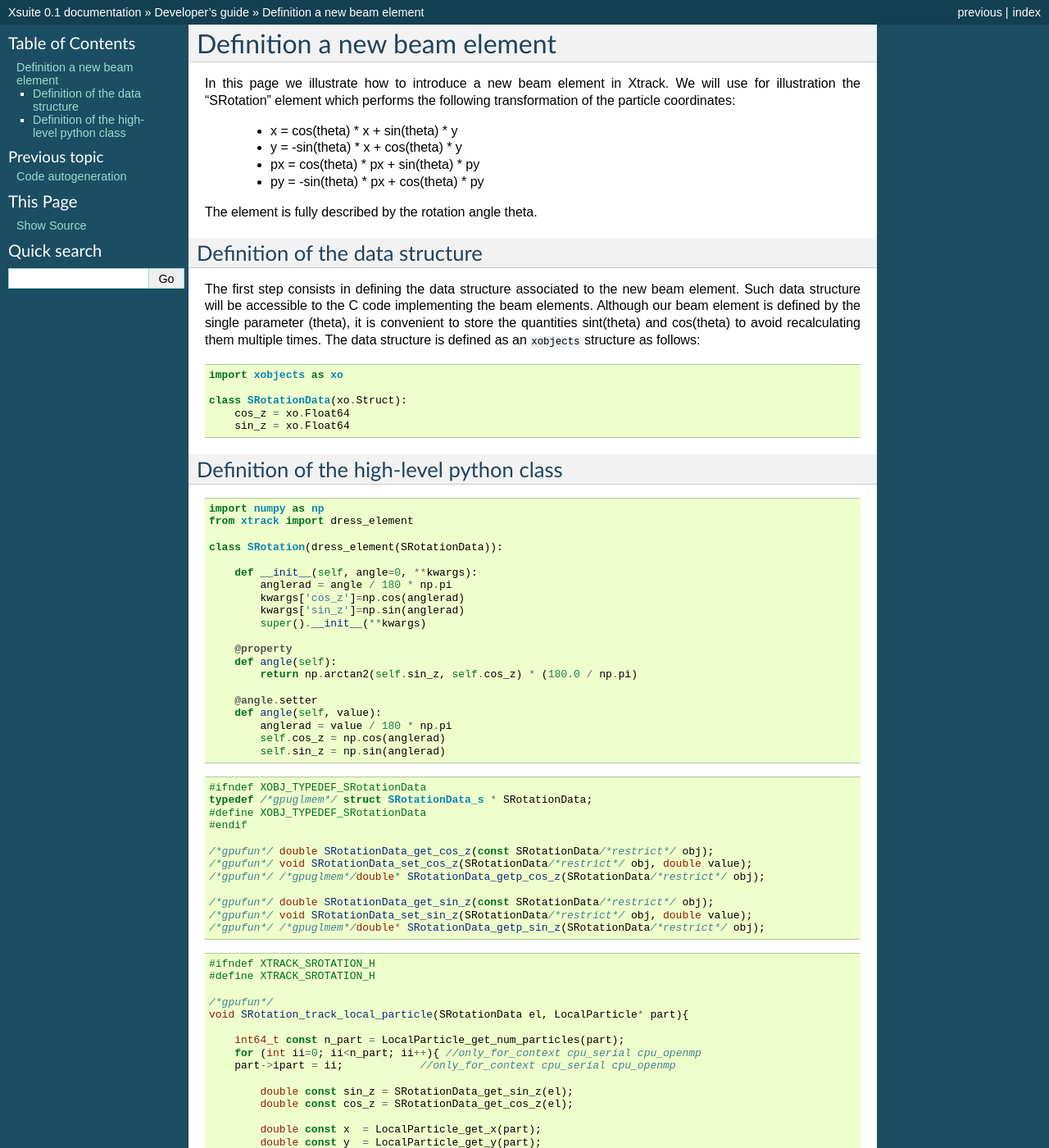
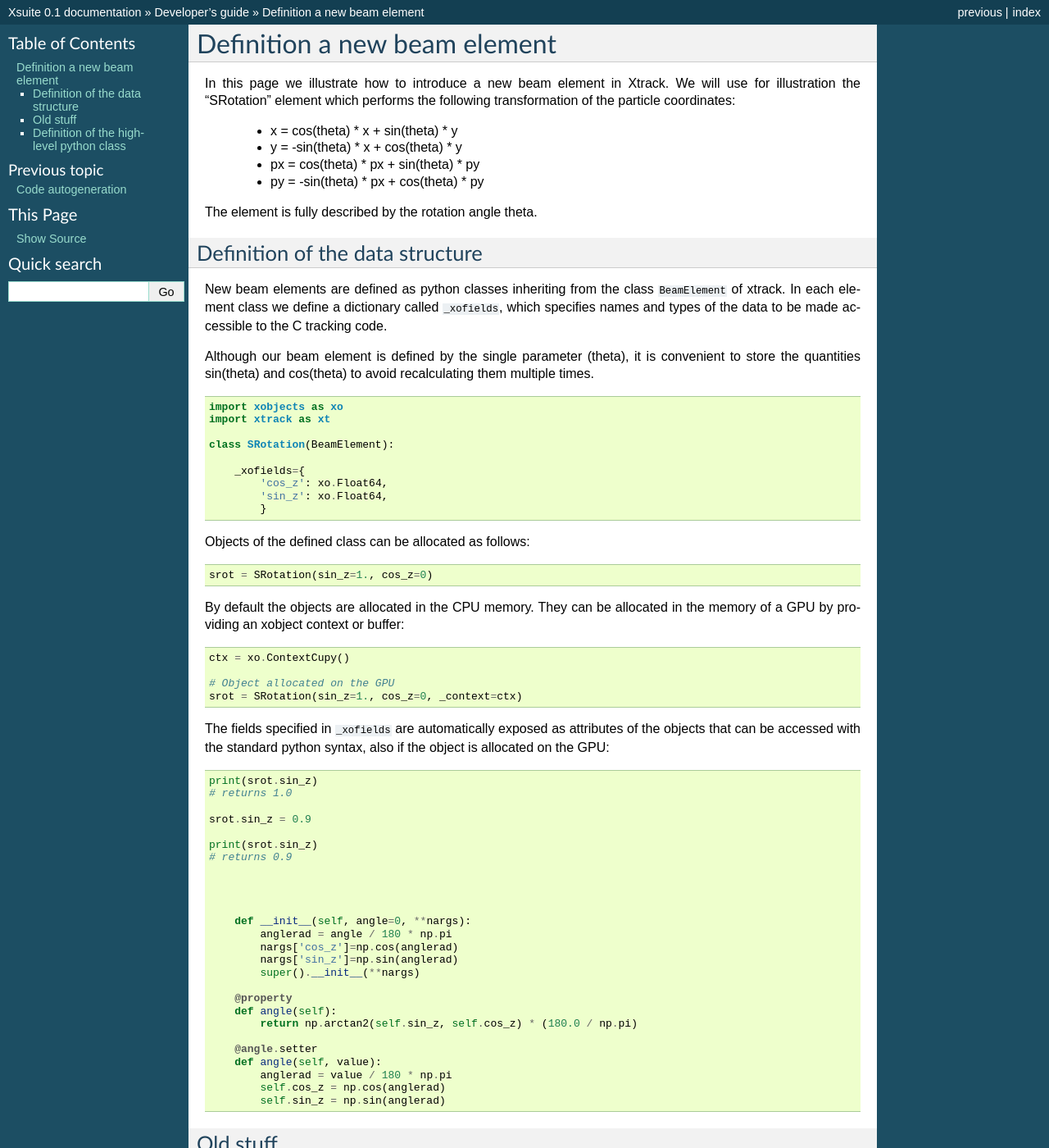
Before and after one commit to xsuite/xsuite, a Sphinx documentation site: the page built from docs/newbeamelement.rst, in a window 1280 px wide and 1400 px high. Shown: the whole window at 82% size. Built offline with Sphinx 7.4.7, drawn with Linux system fonts in a browser that asks for light colours; some of the changed text lies outside the part shown.

Commit message:
Quick push

```diff
--- a/docs/newbeamelement.rst
+++ b/docs/newbeamelement.rst
@@ -16,6 +16,74 @@ The element is fully described by the rotation angle theta.
 Definition of the data structure
 ================================
 
+New beam elements are defined as python classes inheriting from the class ``BeamElement`` of xtrack.
+In each element class we define a dictionary called ``_xofields``, which specifies names and types of the data to be made accessible to the C tracking code.
+
+Although our beam element is defined by the single parameter (theta), it is convenient to store the quantities sin(theta) and cos(theta) to avoid recalculating them multiple times.
+
+.. code-block:: python
+
+    import xobjects as xo
+    import xtrack as xt
+
+    class SRotation(BeamElement):
+
+        _xofields={
+            'cos_z': xo.Float64,
+            'sin_z': xo.Float64,
+            }
+
+Objects of the defined class can be allocated as follows:
+
+.. code-block:: python
+
+    srot = SRotation(sin_z=1., cos_z=0)
+
+By default the objects are allocated in the CPU memory. They can be allocated in the memory of a GPU by providing an xobject context or buffer:
+
+.. code-block:: python
+
+    ctx = xo.ContextCupy()
+
+    # Object allocated on the GPU
+    srot = SRotation(sin_z=1., cos_z=0, _context=ctx)
+
+The fields specified in ``_xofields`` are automatically exposed as attributes of the objects that can be accessed with the standard python syntax, also if the object is allocated on the GPU:
+
+.. code-block:: python
+
+    print(srot.sin_z)
+    # returns 1.0
+
+    srot.sin_z = 0.9
+
+    print(srot.sin_z)
+    # returns 0.9
+
+
+
+
+        def __init__(self, angle=0, **nargs):
+            anglerad = angle / 180 * np.pi
+            nargs['cos_z']=np.cos(anglerad)
+            nargs['sin_z']=np.sin(anglerad)
+            super().__init__(**nargs)
+
+        @property
+        def angle(self):
+            return np.arctan2(self.sin_z, self.cos_z) * (180.0 / np.pi)
+
+        @angle.setter
+        def angle(self, value):
+            anglerad = value / 180 * np.pi
+            self.cos_z = np.cos(anglerad)
+            self.sin_z = np.sin(anglerad)
+
+
+
+Old stuff
+=========
+
 The first step consists in defining the data structure associated to the new beam element. Such data structure will be accessible to the C code implementing the beam elements.
 Although our beam element is defined by the single parameter (theta), it is convenient to store the quantities sint(theta) and cos(theta) to avoid recalculating them multiple times.
 The data structure is defined as an ``xobjects`` structure as follows:
@@ -31,6 +99,10 @@ The data structure is defined as an ``xobjects`` structure as follows:
 
 Definition of the high-level python class
 =========================================
+
+A high-level python class can be defined on top of the data structure exposed to the C code. This is done with the ``dress_element`` functionality.
+
+If the field names to build the high-level python object are the same
 
 .. code-block:: python
 
```
